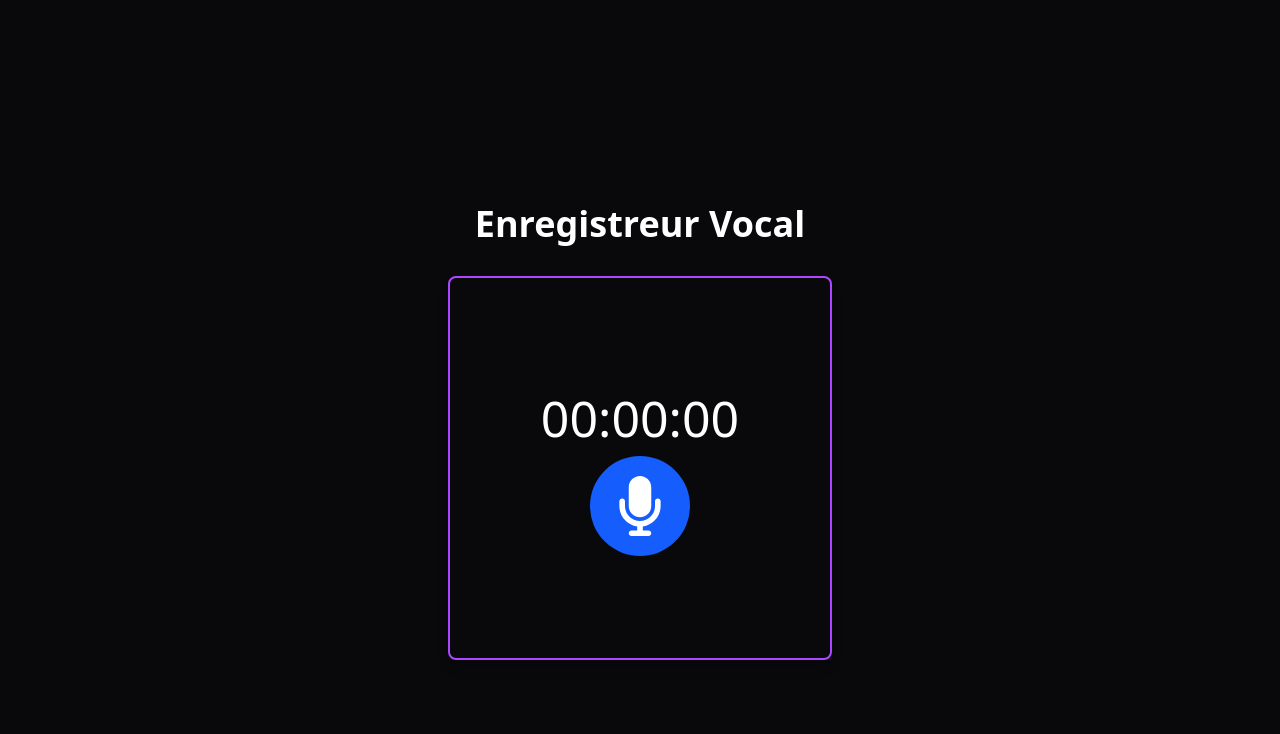
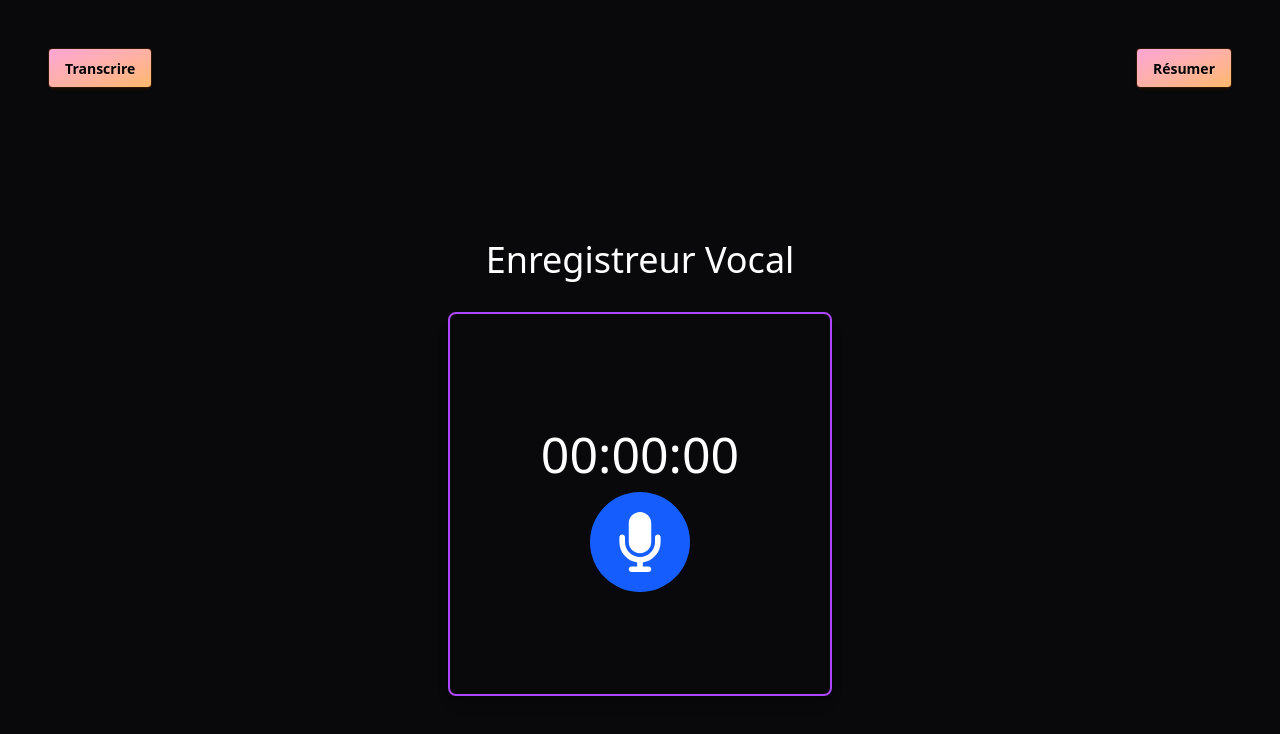
Before and after one commit to Scriptmagum/AUDIO_TRANSCRIPTION, a React (Vite) app in the folder client/: page / in a window 1280 px wide. Shown: the top 734 px of the page. Built offline with nearby package versions, Linux system fonts and the light colour scheme.

Commit message:
added button for future functions, changed some UI elements

```diff
--- a/client/src/App.jsx
+++ b/client/src/App.jsx
@@ -6,10 +6,19 @@ function App() {
   const [count, setCount] = useState(0)
 
   return (
-    <div className="min-h-screen flex flex-col items-center justify-center">
-      <h1 className="text-4xl font-bold mb-8 text-white">Enregistreur Vocal</h1>
-      <Recorder />
+  <div className="min-h-screen flex flex-col bg-transparent">
+    <div className="w-full flex justify-between p-4">
+      <button className="btn btn-neutral bg-gradient-to-br from-pink-300 to-orange-300 text-black px-4 py-2 rounded">Transcrire</button>
+      <button className="btn btn-neutral bg-gradient-to-br from-pink-300 to-orange-300 text-black px-4 py-2 rounded">Résumer</button>
     </div>
+
+
+
+  <div className="flex-grow flex flex-col items-center justify-center">
+    <h1 className="text-4xl mb-8 text-white">Enregistreur Vocal</h1>
+    <Recorder />
+  </div>
+</div>
   )
 }
 
--- a/client/src/Components/recorder.jsx
+++ b/client/src/Components/recorder.jsx
@@ -130,17 +130,6 @@ function Recorder() {
         {recordedURL && (
             <div className="mt-8 bg-white p-4 rounded-lg shadow-lg">
                 <audio controls src={recordedURL} />
-                <button
-                    onClick={uploadAudio}
-                    disabled={isUploading}
-                    className='flex items-center gap-2 px-6 py-2 bg-green-600 text-white rounded-lg hover:bg-green-700 disabled:bg-gray-400 transition-colors font-bold'
-                >
-                  {isUploading ? 'Envoie en cours...' : (
-                    <>
-                      <FaPaperPlane /> Transcrire
-                    </>
-                  )}
-                </button>
             </div>
         )}
     </div>
--- a/client/src/index.css
+++ b/client/src/index.css
@@ -1,4 +1,4 @@
 @import "tailwindcss";
 @plugin "daisyui" {
-  themes : retro, luxury
+  themes : retro, luxury, dark
 };
```
